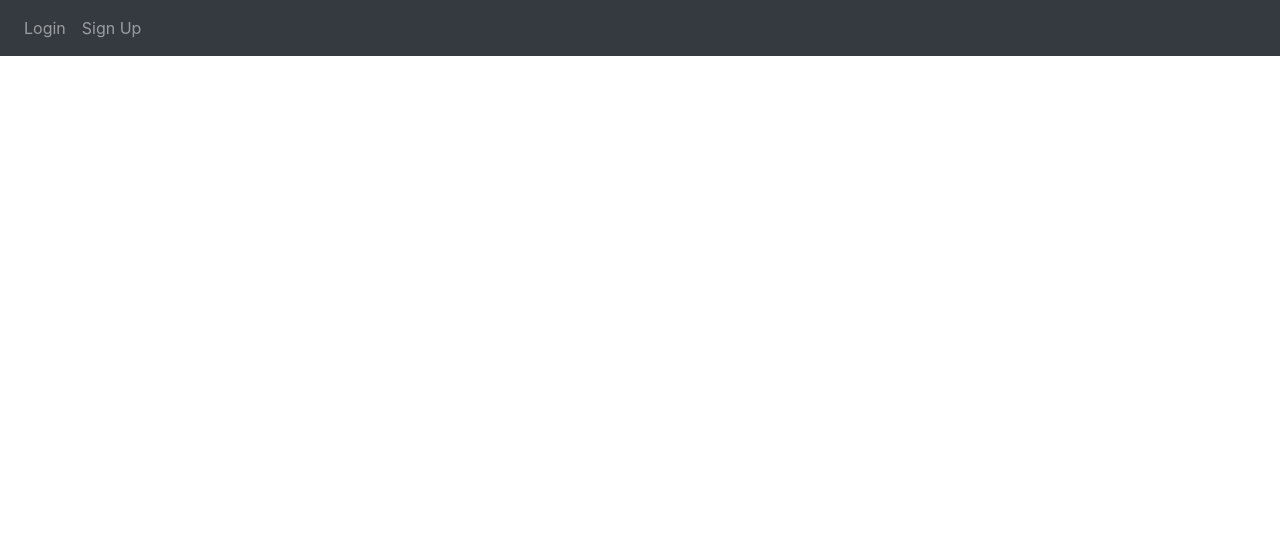
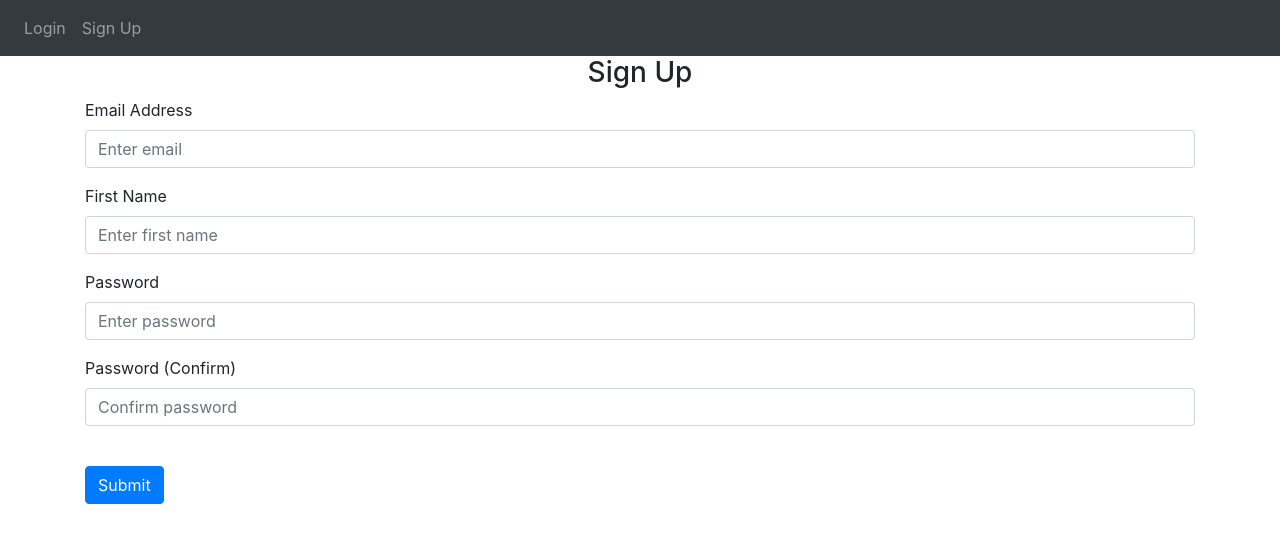
Before and after one commit to penguyen72/basic-flask-app, a Flask app: page /login in a window 1280 px wide. Shown: the top 543 px of the page. Run offline with Flask 2, Linux system fonts and the light colour scheme; some libraries are stand-ins or nearby versions.

Commit message:
fix visual bug

```diff
--- a/main.py
+++ b/main.py
@@ -1,7 +1,6 @@
-from venv import create
 from website import create_app
 
 app = create_app()
 
-if __name__ == "__main__":
-    app.run(debug = True)
+if __name__ == '__main__':
+    app.run(debug=True)
--- a/website/auth.py
+++ b/website/auth.py
@@ -4,7 +4,9 @@
 from . import db
 from flask_login import login_user, login_required, logout_user, current_user
 
+
 auth = Blueprint('auth', __name__)
+
 
 @auth.route('/login', methods=['GET', 'POST'])
 def login():
@@ -25,11 +27,13 @@
 
     return render_template("login.html", user=current_user)
 
+
 @auth.route('/logout')
 @login_required
 def logout():
     logout_user()
     return redirect(url_for('auth.login'))
+
 
 @auth.route('/sign-up', methods=['GET', 'POST'])
 def sign_up():
--- a/website/models.py
+++ b/website/models.py
@@ -1,6 +1,7 @@
 from . import db
 from flask_login import UserMixin
 from sqlalchemy.sql import func
+
 
 class Note(db.Model):
     id = db.Column(db.Integer, primary_key=True)
@@ -8,6 +9,7 @@
     date = db.Column(db.DateTime(timezone=True), default=func.now())
     user_id = db.Column(db.Integer, db.ForeignKey('user.id'))
 
+
 class User(db.Model, UserMixin):
     id = db.Column(db.Integer, primary_key=True)
     email = db.Column(db.String(150), unique=True)
--- a/website/templates/login.html
+++ b/website/templates/login.html
@@ -1,7 +1,7 @@
-{% extends "base.html" %} {% block title %} Login {% endblock %} {% block
-contant %}
+{% extends "base.html" %} {% block title %}Sign Up{% endblock %} {% block
+content %}
 <form method="POST">
-  <h3 align="center">Login</h3>
+  <h3 align="center">Sign Up</h3>
   <div class="form-group">
     <label for="email">Email Address</label>
     <input
@@ -13,16 +13,36 @@
     />
   </div>
   <div class="form-group">
-    <label for="password">Password</label>
+    <label for="firstName">First Name</label>
+    <input
+      type="text"
+      class="form-control"
+      id="firstName"
+      name="firstName"
+      placeholder="Enter first name"
+    />
+  </div>
+  <div class="form-group">
+    <label for="password1">Password</label>
     <input
       type="password"
       class="form-control"
-      id="password"
-      name="password"
+      id="password1"
+      name="password1"
       placeholder="Enter password"
     />
   </div>
+  <div class="form-group">
+    <label for="password2">Password (Confirm)</label>
+    <input
+      type="password"
+      class="form-control"
+      id="password2"
+      name="password2"
+      placeholder="Confirm password"
+    />
+  </div>
   <br />
-  <button type="login" class="btn btn-primary">Login</button>
+  <button type="submit" class="btn btn-primary">Submit</button>
 </form>
 {% endblock %}
--- a/website/templates/sign_up.html
+++ b/website/templates/sign_up.html
@@ -1,7 +1,7 @@
-{% extends "base.html" %} {% block title %} Sign Up {% endblock %} {% block
-contant %}
+{% extends "base.html" %} {% block title %}Sign Up{% endblock %} {% block
+content %}
 <form method="POST">
-  <h3 align="center">Sign-Up</h3>
+  <h3 align="center">Sign Up</h3>
   <div class="form-group">
     <label for="email">Email Address</label>
     <input
```
Also changed, not shown: website/__init__.py (+1 -6 lines), website/database.db, website/views.py (line endings or trailing spaces), 1 other file.
